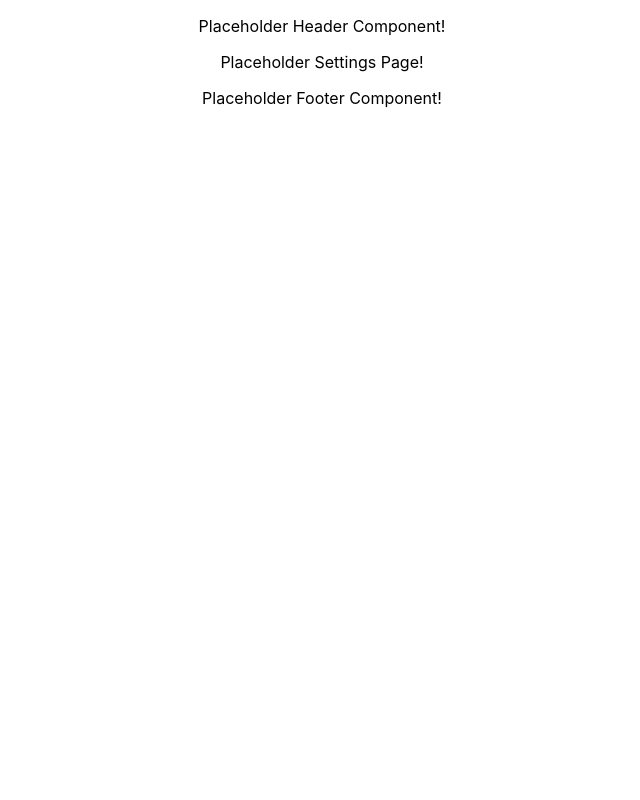
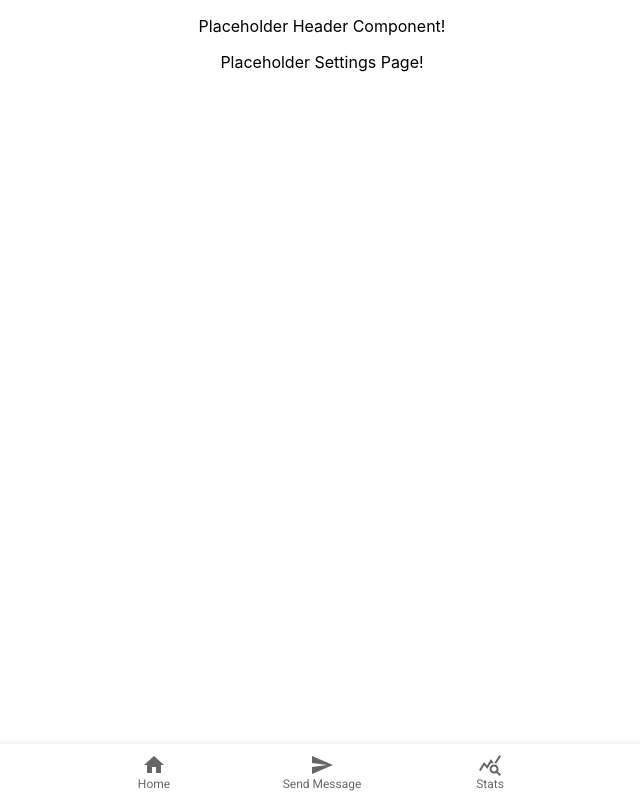
Before and after one commit to agiledev-students-fall2022/final-project-team-stranger, a React (Create React App) app in the folder front-end/: page /settings in a window 1280 px wide. Shown: the whole page, without its empty margins (318-958 px from the left). Built offline with nearby package versions, Linux system fonts and the light colour scheme.

Commit message:
updating footer

```diff
--- a/front-end/src/components/Footer.css
+++ b/front-end/src/components/Footer.css
@@ -0,0 +1,20 @@
+.footerLine {
+    background: "#6F38C5";
+    height: "5px";
+    padding-bottom: -10vh;
+}
+
+.footerHomeLink {
+    color: blue;
+}
+
+.strangerFooter {
+    background-color: #ffffff;
+    min-height: 10vh;
+    display: flex;
+    flex-direction: column;
+    align-items: left;
+    justify-content: center;
+    font-size: 20px;
+    color: rgb(0, 0, 0);
+  }
--- a/front-end/src/components/Footer.js
+++ b/front-end/src/components/Footer.js
@@ -1,8 +1,21 @@
 import "./Footer.css";
-import { Link } from "react-router-dom";
+import {
+  BottomNavigation, BottomNavigationAction, Paper
+} from "@mui/material";
+import HomeIcon from "@mui/icons-material/Home";
+import SendIcon from "@mui/icons-material/Send";
+import QueryStatsIcon from "@mui/icons-material/QueryStats";
 
-const Footer = (props) => {
-  return <p>Placeholder Footer Component!</p>;
-};
+const Footer = props => {
+  return <Paper sx={{
+    position: "fixed", bottom: 0, left: 0, right: 0
+  }} elevation={3}>
+    <BottomNavigation showLabels>
+      <BottomNavigationAction label="Home" icon={<HomeIcon/>} href="/"/>
+      <BottomNavigationAction label="Send Message" icon={<SendIcon/>} href="/send-message"/>
+      <BottomNavigationAction label="Stats" icon={<QueryStatsIcon/>} href="/stats"/>
+    </BottomNavigation>
+  </Paper>
+}
 
 export default Footer;
```
Also changed, not shown: front-end/src/components/LogoIcon.css (added), front-end/src/components/LogoIcon.js (added).
